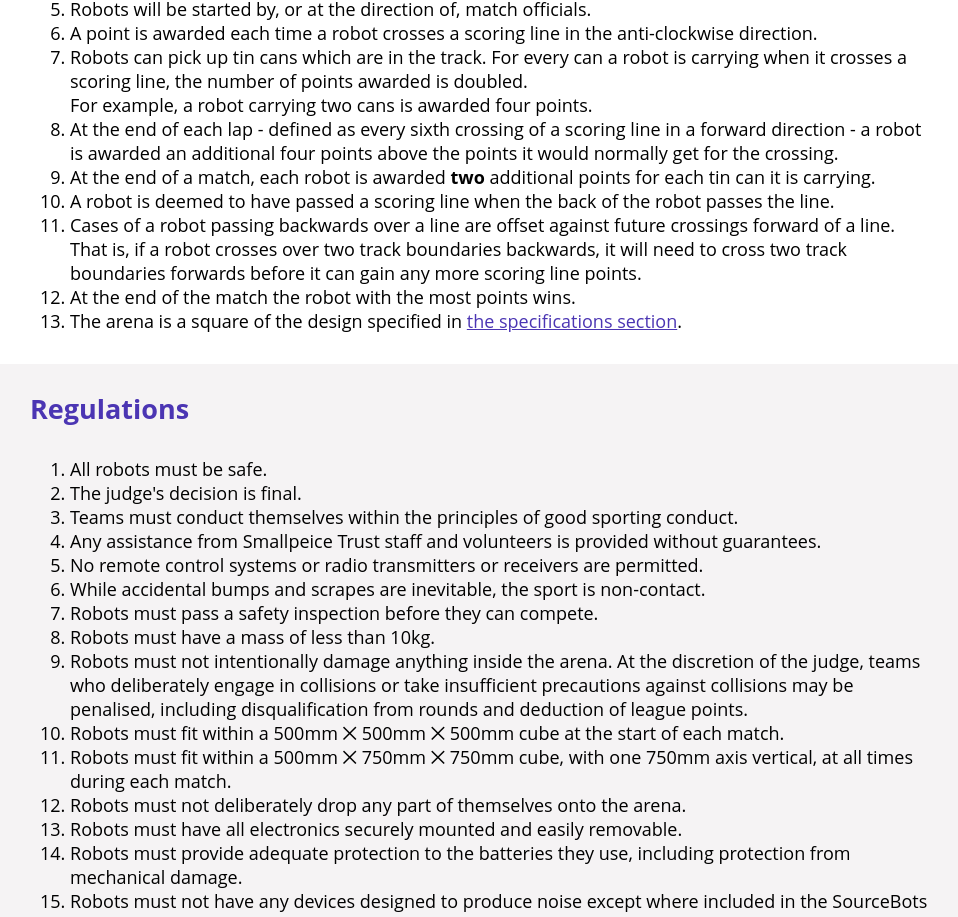
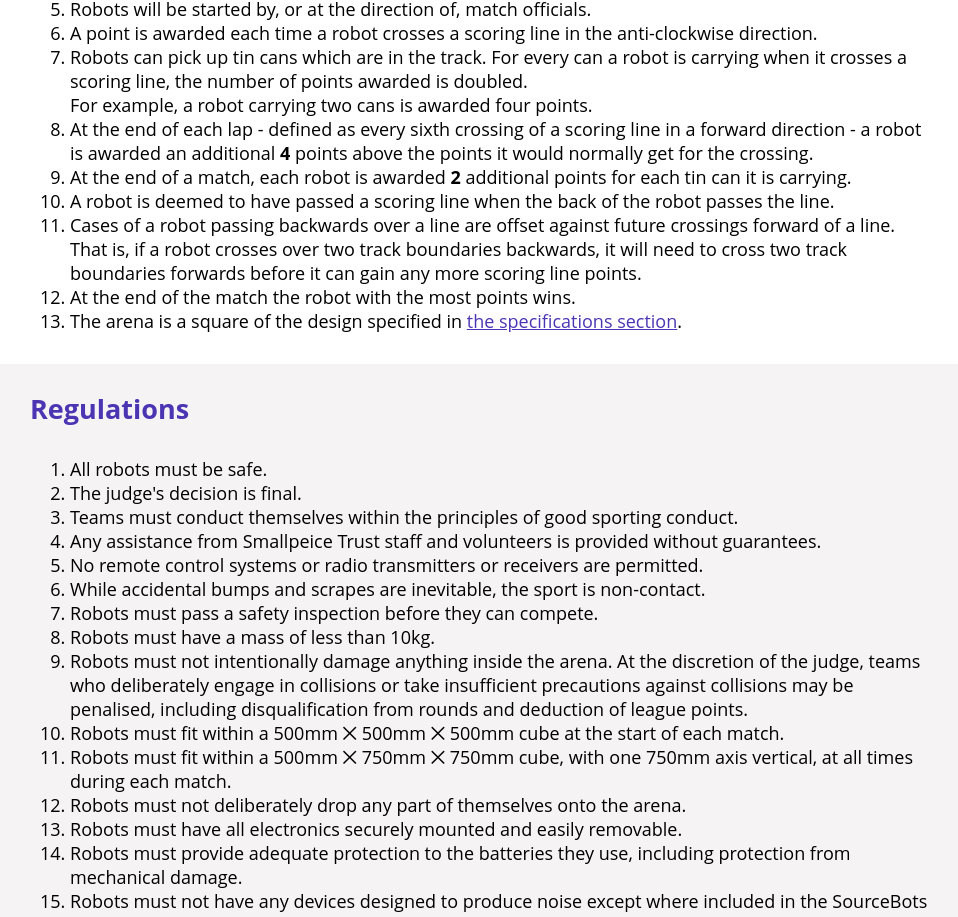
Before and after one commit to sourcebots/smallpeice-rules, a website built with Vite: page src/index.html in a window 1280 px wide. Shown: the part 1226-2143 px from the top of the page, without its empty margins (160-1118 px from the left). Built offline with nearby package versions, Linux system fonts and the light colour scheme.

Commit message:
Use numeral when describing additional points for carring cans

```diff
--- a/src/index.html
+++ b/src/index.html
@@ -59,9 +59,9 @@
         <li>
           Robots can pick up tin cans which are in the track. For every can a robot is carrying when it crosses a scoring line, the number of points awarded is doubled.<br>For example, a robot carrying two cans is awarded four points.
         <li>
-          At the end of each lap - defined as every sixth crossing of a scoring line in a forward direction - a robot is awarded an additional four points above the points it would normally get for the crossing.
+          At the end of each lap - defined as every sixth crossing of a scoring line in a forward direction - a robot is awarded an additional <strong>4</strong> points above the points it would normally get for the crossing.
         <li>
-          At the end of a match, each robot is awarded <strong>two</strong> additional points for each tin can it is carrying.
+          At the end of a match, each robot is awarded <strong>2</strong> additional points for each tin can it is carrying.
         <li>
           A robot is deemed to have passed a scoring line when the back of the robot passes the line.
         <li>
```
